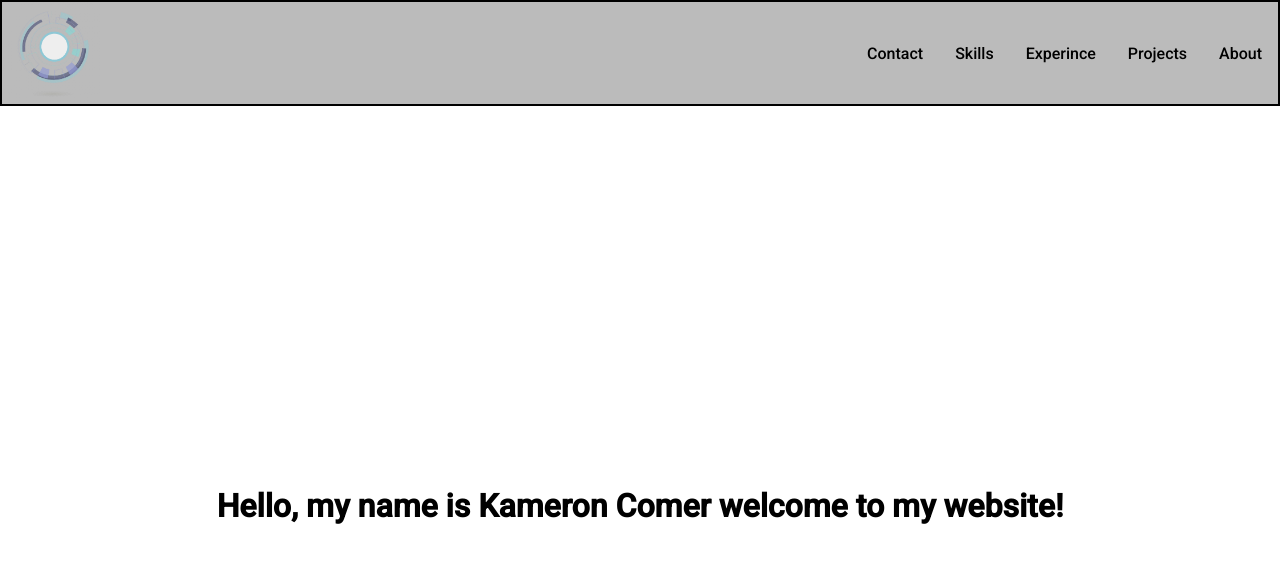
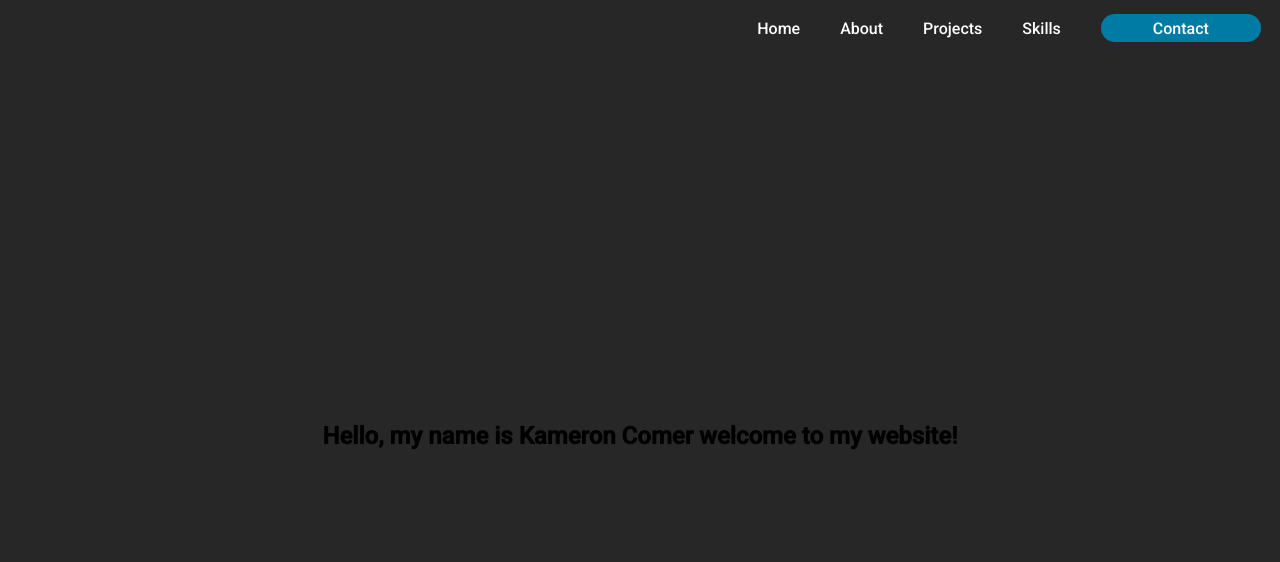
Before and after one commit to syntaxDuck/Portfolio-Website, a plain HTML site: page index.html in a window 1280 px wide. Drawn offline with Linux system fonts and the light colour scheme; a web font is replaced by a local one.

Commit message:
Finished basic nav bar layout.

```diff
--- a/index.html
+++ b/index.html
@@ -22,23 +22,20 @@
     <script src="index.js"></script>-->
 
     <nav class="navigationBar">
+      <button>Contact</button>
       <ul class="navLinks">
+        <li><a link="#">Skills</a></li>
+        <li><a link="#">Projects</a></li>
         <li><a link="#">About</a></li>
-        <li><a link="#">Projects</a></li>
-        <li><a link="#">Experince</a></li>
-        <li><a link="#">Skills</a></li>
-        <li><a link="#">Contact</a></li>
+        <li><a link="#">Home</a></li>
       </ul>
-      <img src="./images/logo.png" alt="logo" class="logo">
     </nav>
 
 
     <div class="splashScreen">
       <h1>Hello, my name is Kameron Comer welcome to my website!</h1>
     </div>
-    <div class="mainGrid">
-
-    </div>
+    <div>hello</div>
 
 
 
--- a/style.css
+++ b/style.css
@@ -1,5 +1,21 @@
 :root{
-  --backgroundColor: #bbbbbb;
+  --backgroundMain: #272727;
+  --secondaryColor: #007CA4;
+  --hoverColor: tomato;
+
+  font-size: 12px;
+}
+
+::-webkit-scrollbar {
+  width: 6px;
+}
+::-webkit-scrollbar-track {
+  background: var(--backgroundMain);
+  border-radius: 3px;
+}
+::-webkit-scrollbar-thumb{
+  background: var(--secondaryColor);
+  border-radius: 3px;
 }
 
 *{
@@ -21,47 +37,76 @@ p {
 body, html {
     width: 100vw;
     height: 100vh;
-    background: var(--backgroundColor);
-    overflow: hidden;
+    overflow-x: hidden;
+    background: var(--backgroundMain);
 }
 
 .navigationBar {
-  background-color: var(--backgroundColor);
-  border: 2px solid black;
+  width: 100vw;
+  height: 7vh;
 
+  background-color: var(--backgroundMain);
   display: flex;
   align-items: center;
   flex-direction: row-reverse;
 }
 
-.navigationBar>*:first-child{
-  align-self: stretch;
+.navigationBar>*:first-child {
+  order: 0;
+  border: none;
+  margin-right: 1.5%;
+  background: var(--secondaryColor);
+  height: 50%;
+  max-width: 160px;
+  border-radius: 50px;
+  flex: 2;
+  font-size: 16px;
+  font-family: 'Roboto', sans-serif;
+  color: white;
 }
 
-.logo {
-  width: 8%;
-  height: 8%;
-  margin-right: auto;
-  opacity:0.75;
+.navigationBar>*:first-child:hover {
+  background: var(--hoverColor);
+  cursor: pointer;
 }
 
 .navLinks {
+  height: inherit;
   font-family: 'Roboto', sans-serif;
-  list-style-type: none;
-  list-style-image: none;
+  list-style:none;
+  margin-right: 20px;
 
   display: flex;
   flex-direction: row-reverse;
   align-items: center;
+
 }
 
-.navLinks li{
-  margin-left: 1em;
-  margin-right: 1em;
+.navLinks li {
+  flex: 1;
+  height: 100%;
+  margin-right:20px;
+  margin-left:20px;
+
+  color: white;
+  font-size: 16px;
+  text-align: center;
+
+  display: flex;
+  align-items: center;
+
+}
+
+.navLinks a {
+  flex:1;
+  padding-top: 10%;
+  padding-bottom: 10%;
+  display: block;
 }
 
 .navLinks li:hover {
-  background-color: grey;
+  color: var(--hoverColor);
+  cursor: pointer;
 }
 
 .mainGrid {
@@ -80,14 +125,17 @@ body, html {
 
 .splashScreen {
   width: inherit;
-  height: inherit;
+  height: 95%;
+
+
   justify-content: center;
   margin-left: auto;
   margin-right: auto;
   align-items: center;
+  opacity: 1;
 
   display: flex;
 
   text-align: center;
-  background-color: white;
+
 }
```
